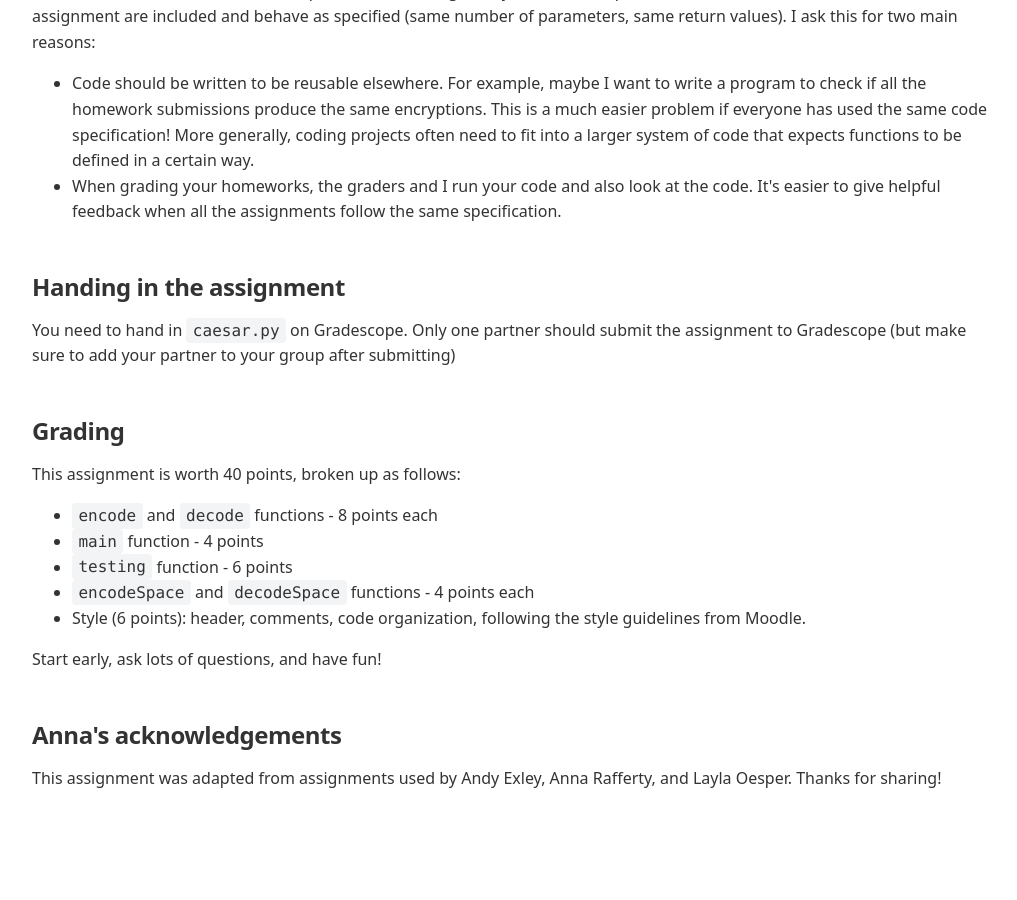
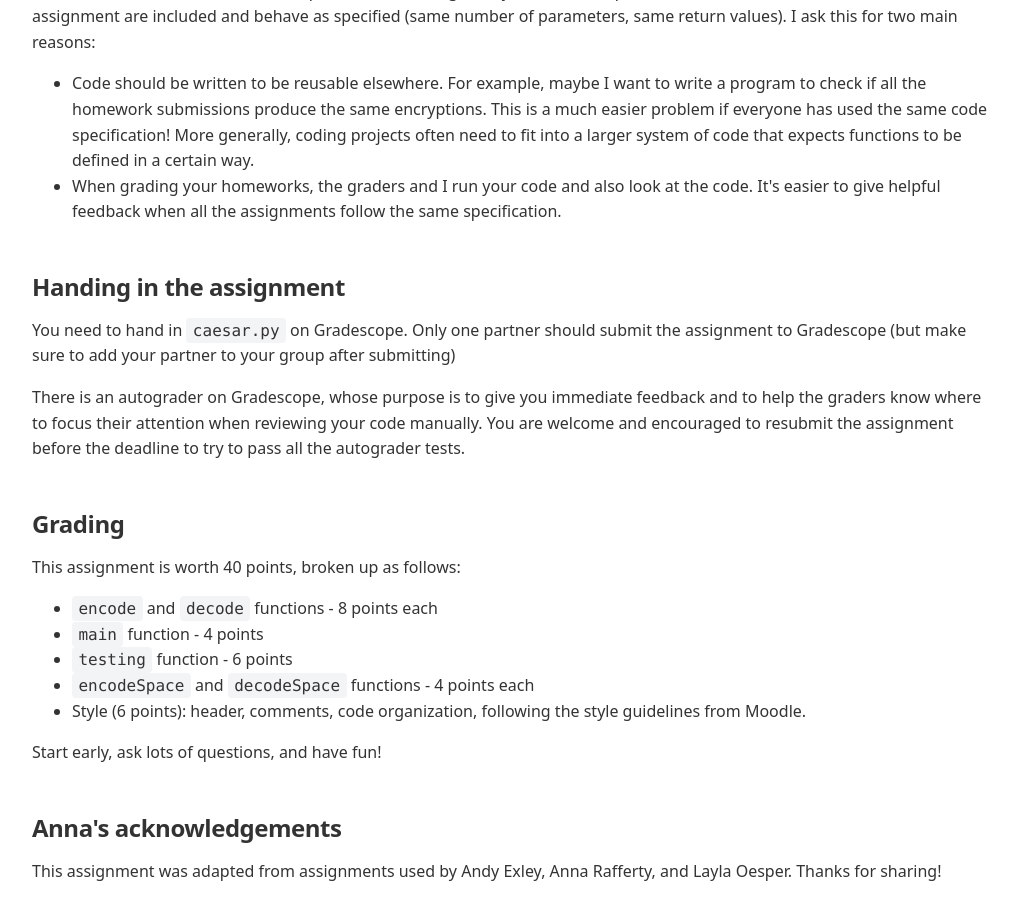
Before and after one commit to annapmeyer/annapmeyer.github.io, a Jekyll site: the page built from _pages/teaching/2026-2spring-cs111/assignments/hw5/hw5.html, in a window 1280 px wide and 900 px high, scrolled down 4967 px. Shown: the whole window, without its empty margins (128-1145 px from the left). Built offline with Jekyll 4.4.1, drawn with Linux system fonts in a browser that asks for light colours; before the commit the page ends 5774 px from its top, so only the background shows below that.

Commit message:
add autograder note

```diff
--- a/_pages/teaching/2026-2spring-cs111/assignments/hw5/hw5.html
+++ b/_pages/teaching/2026-2spring-cs111/assignments/hw5/hw5.html
@@ -527,6 +527,11 @@ You need to hand in <code>caesar.py</code> on Gradescope.
 Only one partner should submit the assignment to Gradescope (but make sure to add your partner to
 your group after submitting)
 </p>
+<p>
+  There is an autograder on Gradescope, whose purpose is to give you immediate feedback and to help the
+graders know where to focus their attention when reviewing your code manually. You are welcome and
+encouraged to resubmit the assignment before the deadline to try to pass all the autograder tests.
+</p>
 </div>
 </div>
 <div id="outline-container-orgb428132" class="outline-3">
```
